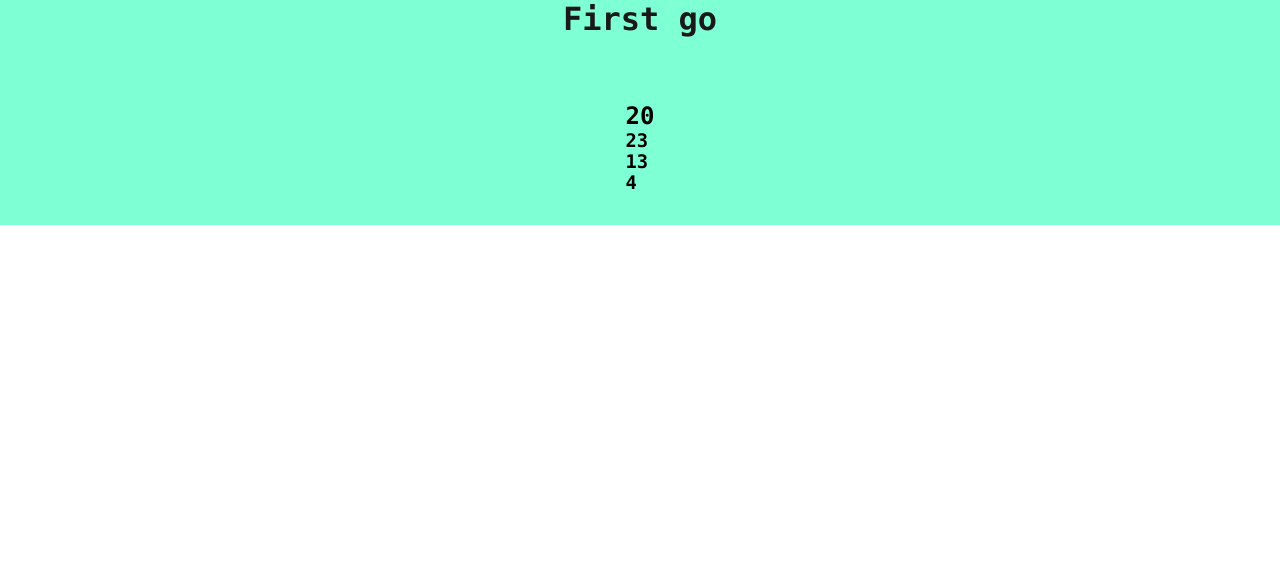
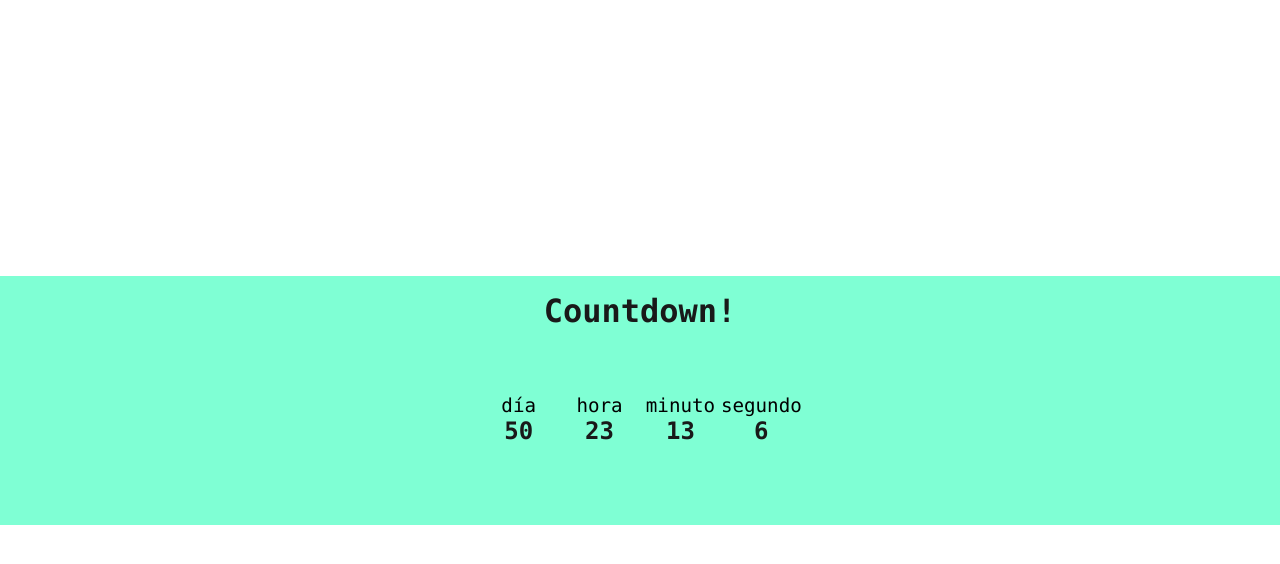
Before and after one commit to nosoynati/react-countdown, a React (Vite) app: page / in a window 1280 px wide. Shown: the top 564 px of the page. Built offline with nearby package versions, Linux system fonts and the light colour scheme.

Commit message:
cambio estilos

```diff
--- a/src/App.jsx
+++ b/src/App.jsx
@@ -1,11 +1,11 @@
 import Countdown from "./components/countdown/Countdown"
 
 function App() {
-
+const dtaae = new Date("2024/12/24")
   return (
     <div className="main">
-    <h1>First go</h1>
-    <Countdown />
+    <h1>Countdown!</h1>
+    <Countdown targetDay={dtaae}/>
     </div>
   )
 }
--- a/src/components/countdown/Countdown.jsx
+++ b/src/components/countdown/Countdown.jsx
@@ -2,9 +2,9 @@ import { useState, useEffect } from "react";
 import "./style.scss";
 import DoneCount from '../done/DoneCount'
 
-const Countdown = () => {
+const Countdown = ({targetDay}) => {
 
-  const targetDay = new Date("2024/11/24");
+  // const targetDay = new Date("2024/11/24");
 
   const MILISEC = 1000;
   const SECOND = MILISEC;
@@ -45,16 +45,27 @@ const Countdown = () => {
   if(isDone) {
     <DoneCount />
   }
+
   return (
     <>
       <div className="counter">
-        <div className="reloj">
-          <>
+        <div className="reloj row">
+          <div className="col">
+            <p>día</p>
             <h2>{date.day}</h2>
-            <h3>{time.hours}</h3>
-            <h3>{time.minutes}</h3>
-            <h3>{time.seconds}</h3>
-          </>
+          </div>
+          <div className="col">
+            <p>hora</p>
+            <h2>{time.hours}</h2>
+          </div>
+          <div className="col">
+            <p>minuto</p>
+            <h2>{time.minutes}</h2>
+          </div>
+          <div className="col">
+            <p>segundo</p>
+            <h2>{time.seconds}</h2>
+          </div>
         </div>
       </div>
     </>
--- a/src/components/countdown/style.scss
+++ b/src/components/countdown/style.scss
@@ -10,3 +10,13 @@
 .loader {
   color: black;
 }
+
+.reloj {
+  display: grid;
+  grid-template-columns: repeat(4, 1fr);
+  justify-items: center;
+  align-items:center;
+}
+.col > p {
+  font-size: 1.2rem;
+}
--- a/src/components/done/DoneCount.jsx
+++ b/src/components/done/DoneCount.jsx
@@ -1,7 +1,10 @@
+import './style.scss';
+
 const DoneCount = () => {
   return (
     <div>
       <h1>Done!</h1>
+      <button className="button">Iniciar!</button>
     </div>
   )
 }
--- /dev/null
+++ b/src/components/done/style.scss
@@ -0,0 +1,5 @@
+@use '../../style/sass/global.scss' as global;
+
+.button {
+  @include global.primary-button
+}
--- a/src/style/sass/global.scss
+++ b/src/style/sass/global.scss
@@ -1,18 +1,49 @@
-*, *::after, *::before {
+*,
+*::after,
+*::before {
   margin: 0;
   padding: 0;
   box-sizing: border-box;
 }
-body, html {
+@mixin primary-button {
+  background-color: peachpuff;
+  color: #c4c4c4;
+  padding: 10px 20px;
+  border-radius: 5px;
+  cursor: pointer;
+
+  &:hover {
+    background-color: darken($color: peachpuff, $amount: 10%);
+  }
+}
+#root {
+  width: 100%;
+  margin: auto;
+}
+body,
+html {
   font-family: "Consolas", sans-serif;
 }
-h1 {
+body {
+  display: flex;
+  height: 100vh;
+  overflow: hidden;
+  align-items: center;
+  // width: 100vw;
+  justify-content: center;
+}
+h1,
+h2,
+h3 {
   text-align: center;
   color: #191919;
 }
-
+p {
+  text-align: center;
+}
 .main {
   margin: auto;
+  padding: 1rem 0.125rem;
   height: 100%;
   width: 100%;
   background-color: aquamarine;
```
Lines whose indentation alone changed are shown as unchanged.
